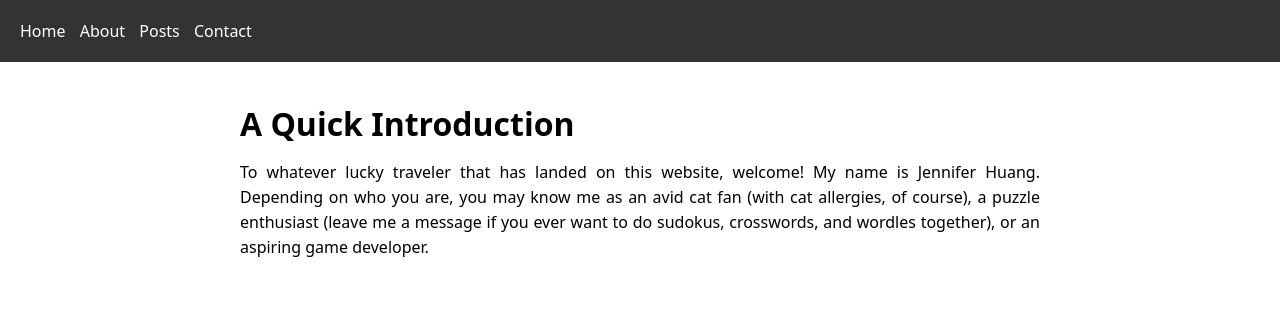
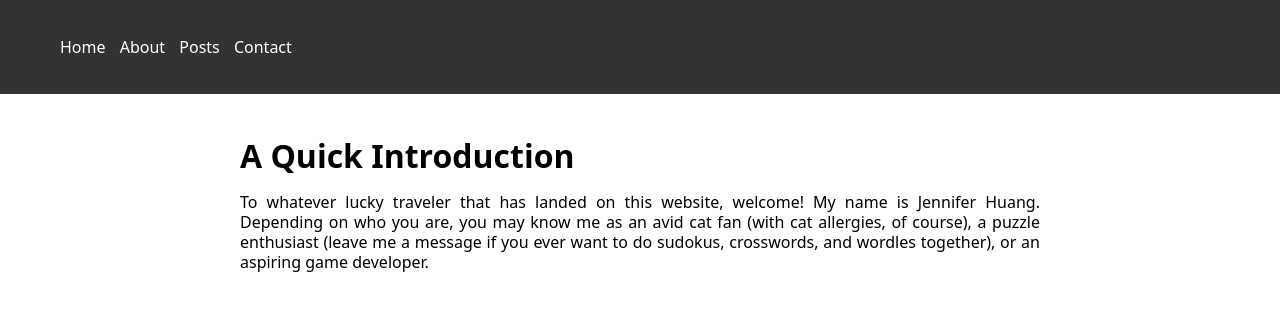
Before and after one commit to JNFH314/jnfh314.github.io, a Jekyll site: the page built from docs/about.markdown, in a window 1280 px wide. Shown: the top 311 px of the page. Built offline with Jekyll 4.4.1, drawn with Linux system fonts in a browser that asks for light colours.

Commit message:
fixed list indent issue

```diff
--- a/docs/assets/css/style.css
+++ b/docs/assets/css/style.css
@@ -1,5 +1,5 @@
 /* Reset default browser styles */
-body, h1, h2, h3, ul, li, form, input, textarea, button {
+body, h1, h2, h3, form, input, textarea, button {
     margin: 0;
     padding: 0;
     box-sizing: border-box;
@@ -7,13 +7,16 @@
   }
 
   p {
-    line-height: 25px;
+    line-height: 20px;
     margin: 15px 0;
     padding: 0;
     box-sizing: border-box;
     text-align: justify;
   }
 
+  ul, li {
+    list-style-type: circle;
+  }
 
   /* Set up page structure */
   header {
```
